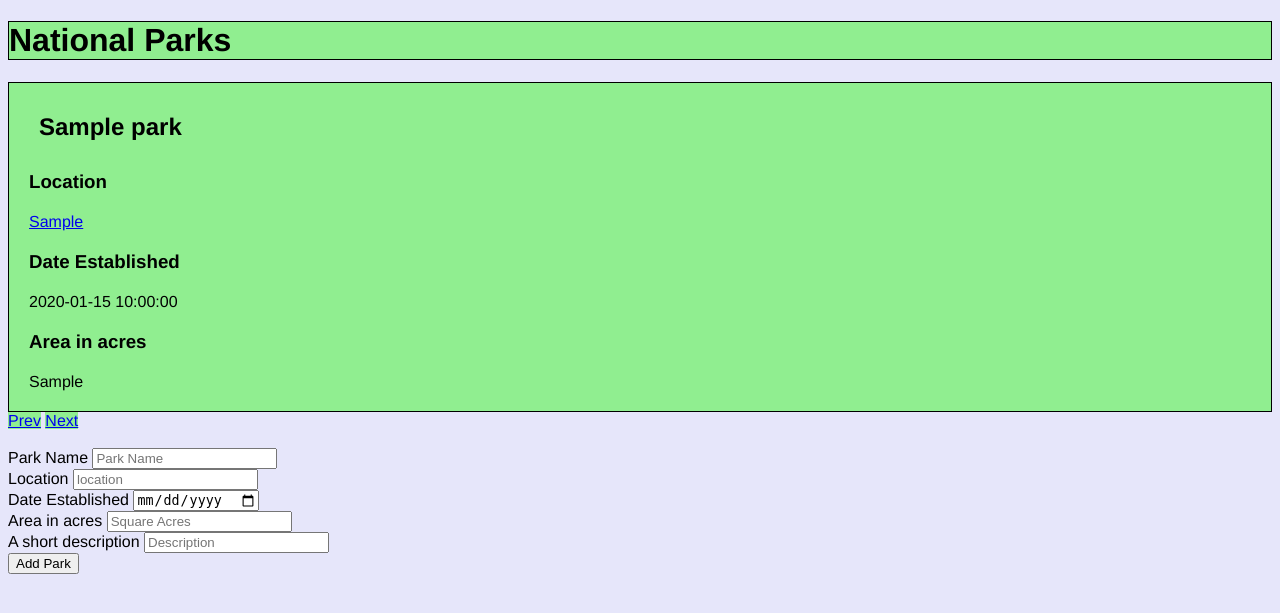
After one commit to yungshark/Codeup-Web-Exercises, a PHP site: page /national_parks.php in a window 1280 px wide. The commit adds this page. Shown: the top 613 px of the page. Run offline with PHP 8.4, Linux system fonts and the light colour scheme; tables that the repository leaves empty or names only in its code hold one stand-in row (values such as "Sample post"); some libraries are stand-ins or nearby versions.

Commit message:
national parks webpage that i should have practiced css with but didnt because im silly

```diff
--- /dev/null
+++ b/public/db_connect.php
@@ -0,0 +1,4 @@
+<?php
+	$dbc = new PDO('mysql:host=' . DB_HOST . ';dbname=' . DB_NAME, DB_USER, DB_PASS);
+	$dbc->setAttribute(PDO::ATTR_ERRMODE, PDO::ERRMODE_EXCEPTION);
+?>
--- /dev/null
+++ b/public/national_parks.php
@@ -0,0 +1,114 @@
+<?php
+
+	function pageController() {
+		if (isset($_GET["pageNum"])) {
+			if($_GET["pageNum"] == 1){
+				$prevPage = 1;
+			} else if ($_GET["pageNum"] < 1){
+				$pageNum = 1;
+			} else {
+				$prevPage = $_GET["pageNum"]-1;
+			}
+			$offset = ($_GET["pageNum"]-1) * 4;
+			$nextPage = $_GET["pageNum"]+1;
+		} else {
+			$nextPage = 2;
+			$prevPage = 1;
+			$offset = 0;
+		}
+		$dbc = new PDO('mysql:host=127.0.0.1;dbname=parks_db', "parks_user", "parks");
+		$dbc->setAttribute(PDO::ATTR_ERRMODE, PDO::ERRMODE_EXCEPTION);
+		$query =
+			"SELECT name,
+			location,
+			date_established,
+			area_in_acres,
+			description,
+			park_url
+			FROM national_parks
+			ORDER BY name
+			LIMIT :limit OFFSET :offset";
+		$stmt = $dbc->prepare($query);
+		$stmt->bindValue(":limit", 4, PDO::PARAM_INT);
+		$stmt->bindValue(":offset", $offset, PDO::PARAM_INT);
+		$stmt->execute();
+
+		$prev = "national_parks.php?pageNum={$prevPage}";
+		$next = "national_parks.php?pageNum={$nextPage}";
+		$parks = $stmt->fetchAll(PDO::FETCH_ASSOC);
+		$data = ["parks" => $parks, "next" => $next, "prev" => $prev];
+		return $data;
+
+
+	}
+	extract(pageController());
+?>
+<!DOCTYPE html>
+<html>
+	<head>
+		<title>National Parks</title>
+	</head>
+	<style>
+	body
+	{
+		background-color:lavender;
+		font-family:"helvetica", georgia, serif;
+	}
+	h1{
+		border: solid black 1px;
+		background-color:lightgreen;
+
+	}
+	h2{
+		margin: 30px;
+	}
+	h3, p{
+		margin:20px;
+	}
+
+	.park {
+		border: solid black 1px;
+		background-color:lightgreen;
+	}
+	.nav{
+		background-color:lightgreen;
+	}
+	</style>
+	<body>
+		<h1> National Parks </h1>
+		<?php foreach ($parks as $park) : ?>
+		<div class='park'>
+			<h2><?= $park['name'] ?></h2>
+			<h3>Location</h3>
+			<p><a href="<?= $park['park_url'] ?>"><?= $park['location'] ?></a></p>
+			<h3>Date Established</h3>
+			<p><?= $park['date_established'] ?></a></p>
+			<h3>Area in acres</h3>
+			<p><?= $park['area_in_acres'] ?></a></p>
+		</div>
+		<?php endforeach ?>
+
+    		<a class='nav' href=<?=$prev?>>Prev</a>
+    		<a class='nav' href=<?=$next?>>Next</a>
+
+    	<form action="national_parks.php" method="post">
+    		<br>
+    		<label for="name">Park Name</label>
+			<input name="name" type="text" placeholder="Park Name" required>
+			<br>
+			<label for="location">Location</label>
+			<input name="location" type="text" placeholder="location" required>
+			<br>
+			<label for="date">Date Established</label>
+			<input name="date" type="date" placeholder="date founded" required>
+			<br>
+			<label for="area">Area in acres</label>
+			<input name="area" type="number" placeholder="Square Acres" required>
+			<br>
+			<label for="description">A short description</label>
+			<input name="description" type="text" placeholder="Description" required>
+			<br>
+			<button type="submit">Add Park</button>
+		</form>
+	</body>
+</html>
```
Also changed, not shown: public/form-example.html (added, +23 -0 lines), public/my_favourite_things.php (+18 -2 lines), public/park_migration.php (added, +18 -0 lines), public/park_seeder.php (added, +40 -0 lines), public/insert_park.php (added).
